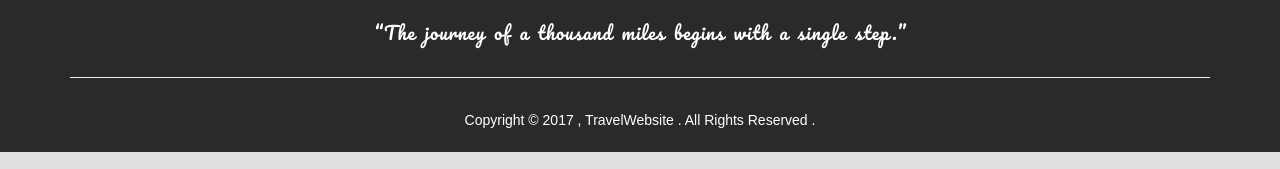
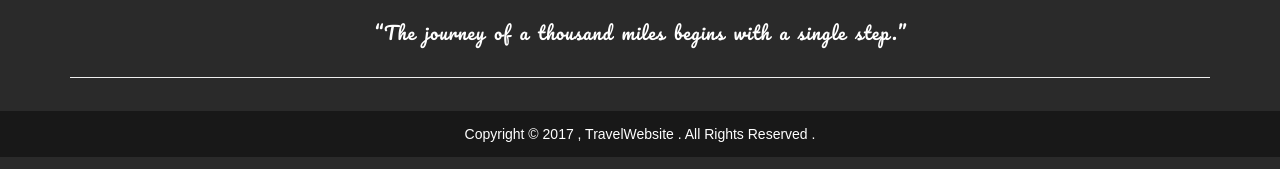
Before and after one commit to kundayrai/travelWebsite, a plain HTML site: page index.html in a window 1280 px wide. Shown: the part 2616-2785 px from the top of the page. Drawn offline with nearby package versions, Linux system fonts and the light colour scheme; a script that the page names is missing; a web font is replaced by a local one.

Commit message:
Footer Copyright Update

```diff
--- a/index.html
+++ b/index.html
@@ -139,8 +139,11 @@
   <div class="footer-tagline">
     <div class="">“The journey of a thousand miles begins with a single step.”</div></div>
     <hr style="color:#fff">
+
+</div>
+<div class="footer-copyright-area">
   <div class="footer-copyright"><div class="">Copyright © 2017 , TravelWebsite . All Rights Reserved .</div></div>
-</div>
+  </div>
 </div>
 
 </body>
--- a/style.css
+++ b/style.css
@@ -156,6 +156,10 @@ a{
     font-size: large;
 
 }
+.footer-copyright-area{
+	    background-color: rgba(0, 0, 0, 0.42);
+
+}
 .footer-copyright{
 width: 80%;
 	margin: 0 auto;
```
